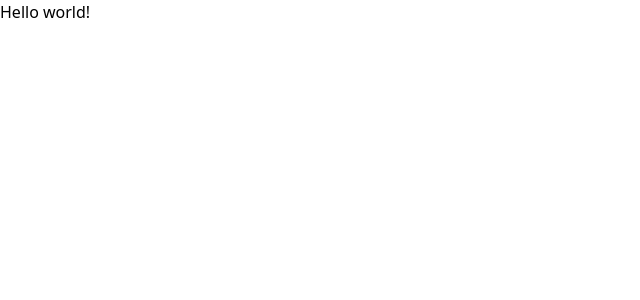
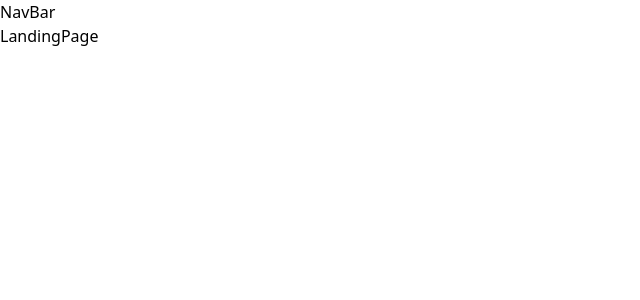
Before and after one commit to Esubale-E/TechHorizen, a React (Vite) app: page / in a window 1280 px wide. Shown: the top 300 px of the page, without its empty margins (0-640 px from the left). Built offline with nearby package versions, Linux system fonts and the light colour scheme.

Commit message:
initialize folders

```diff
--- a/package.json
+++ b/package.json
@@ -1,5 +1,5 @@
 {
-  "name": "techhorizen",
+  "name": "techhorizon",
   "private": true,
   "version": "0.0.0",
   "type": "module",
--- a/src/App.jsx
+++ b/src/App.jsx
@@ -1,7 +1,8 @@
 import "./App.css";
+import LandingPage from "./pages/LandingPage";
 
 function App() {
-  return <h1 className="text-3xl font-bold underline">Hello world!</h1>;
+  return <LandingPage />;
 }
 
 export default App;
--- /dev/null
+++ b/src/components/NavBar.jsx
@@ -0,0 +1,5 @@
+const NavBar = () => {
+  return <div>NavBar</div>;
+};
+
+export default NavBar;
--- /dev/null
+++ b/src/pages/LandingPage.jsx
@@ -0,0 +1,12 @@
+import NavBar from "../components/NavBar";
+
+const LandingPage = () => {
+  return (
+    <div>
+      <NavBar />
+      <h1>LandingPage</h1>
+    </div>
+  );
+};
+
+export default LandingPage;
```
